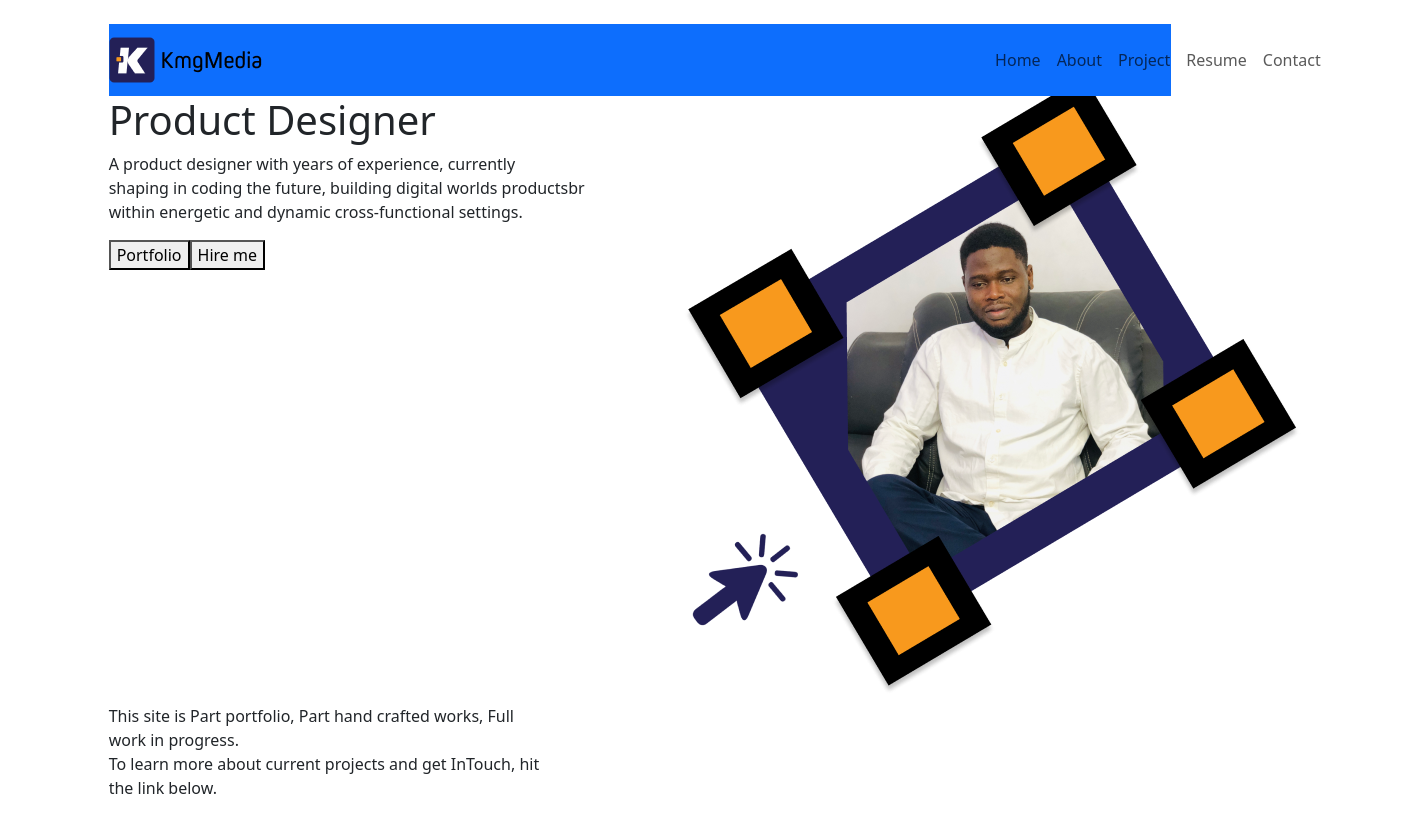
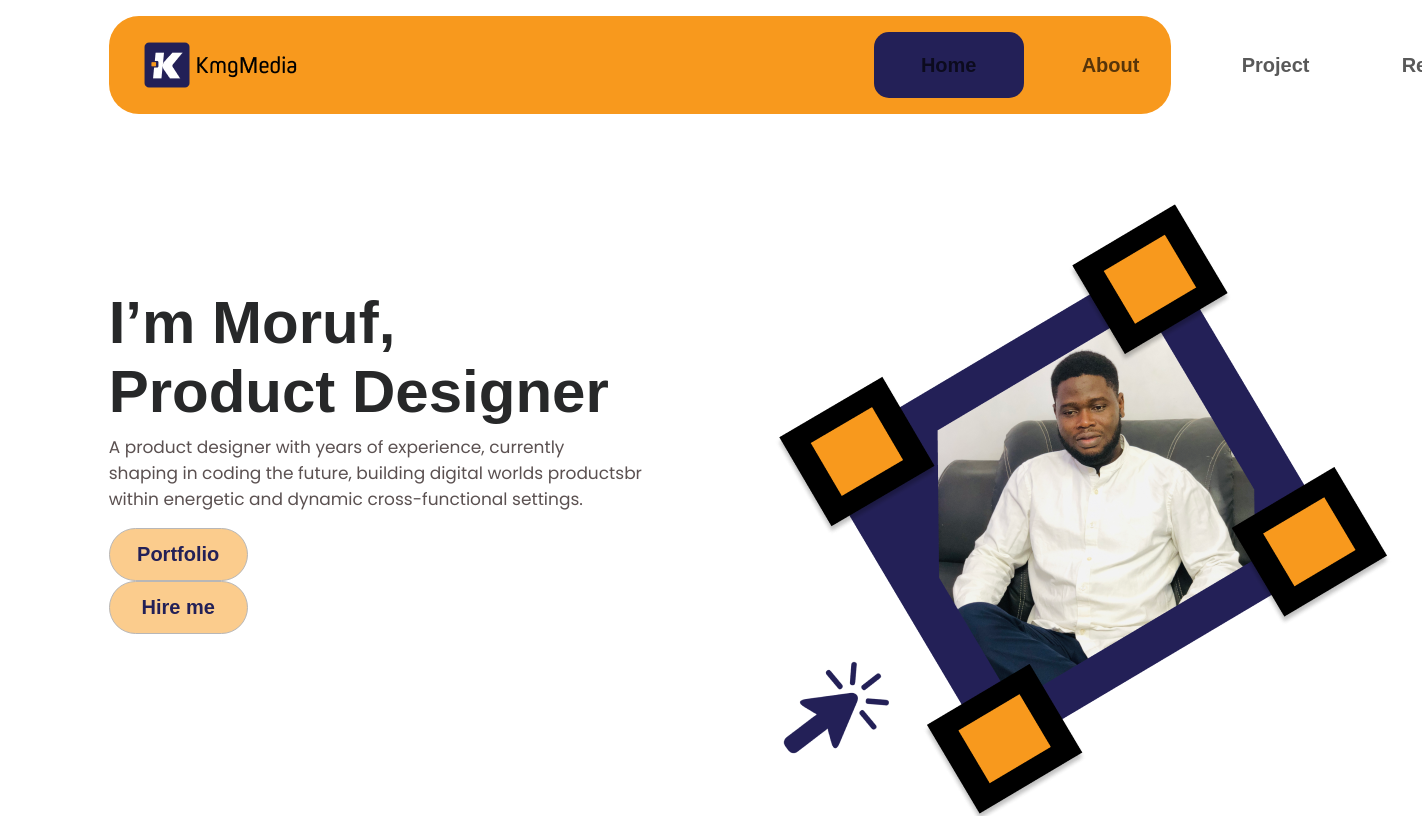
Before and after one commit to kmgmedia/build-cv-with-react-js-app, a React (Create React App) app: page / in a window 1280 px wide. Shown: the top 816 px of the page, 1422 px wide, since content can reach past the window. Built offline with nearby package versions, Linux system fonts and the light colour scheme.

Commit message:
Components

```diff
--- a/package.json
+++ b/package.json
@@ -20,6 +20,8 @@
     "react-router-dom": "^6.21.0",
     "react-scripts": "5.0.1",
     "sass": "^1.69.5",
+    "typewriter": "^9.1.0",
+    "typewriter-effect": "^2.21.0",
     "web-vitals": "^2.1.4"
   },
   "scripts": {
--- a/src/Components/Footer/Footer.jsx
+++ b/src/Components/Footer/Footer.jsx
@@ -5,9 +5,9 @@
 const Footer = () => {
     return (
     <>
-    <div className="row bg-primary text-white p-5">
-    <div class="col-sm-12 col-md-12 col-lg-2"></div>
-            <div class="col-sm-12 col-md-12 col-lg-8">
+    <div className="row footers">
+    <div class="col-sm-12 col-md-12 col-lg-1"></div>
+            <div class="col-sm-12 col-md-12 col-lg-10">
                 <div className="row">
                     <div class="col-sm-12 col-md-12 col-lg-5">
                         <h3>MORUF ADEBOLA</h3>
@@ -15,7 +15,7 @@
                     A product designer with years of experience, currently
                     shaping in coding the future, building digital worlds
                     products within energetic and dynamic cross-functional
-                    settings
+                    settings.
                     </p>
                     <p>
                     Copyright© 2023 Moruf Adebola, All Rights reserved.
@@ -23,7 +23,7 @@
                     </div>
                     <div class="col-sm-12 col-md-12 col-lg-1"></div>
 
-                    <div class="col-sm-12 col-md-12 col-lg-4">
+                    <div class="col-sm-12 col-md-12 col-lg-3">
                     <h5>Contact</h5>
                     <p>+234 915 096 2867</p>
                     <p>morufbadebola@gmail.com</p>
@@ -32,15 +32,19 @@
                     <div class="col-sm-12 col-md-12 col-lg-1"></div>
 
                     <div class="col-sm-12 col-md-12 col-lg-1">
+                    <div>
                     <h5>Social</h5>
+                    <div className='all-social-icons'>
                     <p><FaLinkedin/>LinkedIn</p>
                     <p><FaBehance/>Behance</p>
                     <p><FaGithub/>GitHub</p>
                     </div>
+                    </div>
+                    </div>
                     <div class="col-sm-12 col-md-12 col-lg-1"></div>
                 </div>
                 </div>
-        <div class="col-sm-12 col-md-12 col-lg-2"></div>
+        <div class="col-sm-12 col-md-12 col-lg-1"></div>
 
         </div>
 
--- a/src/Components/Footer/footer.scss
+++ b/src/Components/Footer/footer.scss
@@ -0,0 +1,19 @@
+@import url('https://fonts.googleapis.com/css2?family=Poppins:wght@200;300;400;500;600;700;800;900&display=swap');
+
+@font-face {
+    font-family: poppins, Arial Helvetica sans-serif sans-serif sans-serif, ;
+    src: url();
+}
+
+@font-face {
+    font-family: ('https://fonts.googleapis.com/css2?family=Poppins:wght@200;300;400;500;600;700;800;900&display=swap');
+    src: url('https://fonts.googleapis.com/css2?family=Poppins:wght@200;300;400;500;600;700;800;900&display=swap');
+}
+
+
+.footers {
+    background-color:#232057;
+    color: #FFFFFF;
+    height: 348px;
+    padding: 89px 181px;
+}
--- a/src/Components/Landingpage/Hero.jsx
+++ b/src/Components/Landingpage/Hero.jsx
@@ -6,23 +6,23 @@
 const Hero = () => {
     return (
         <>
-        <div className="row pt-5">
+        <div className="row">
         <div class="col-sm-12 col-md-12 col-lg-1"></div>
         <div class="col-sm-12 col-md-12 col-lg-10">
             <div class="row">
-                <div class="col-sm-12 col-md-12 col-lg-6">
+                <div class="col-sm-12 col-md-12 col-lg-7">
                     <div className='hero-text'>
-                        <h1>I’m Moruf Adebola, <br /> Product Designer</h1>
+                        <h1>I’m Moruf, <br/> Product Designer</h1>
                     </div>
-                    <div>
-                        <p>A product designer with years of experience, currently <br />
-                        shaping in coding the future, building digital worlds productsbr <br />
+                    <div className='hero-p'>
+                        <p>A product designer with years of experience, currently <br/>
+                        shaping in coding the future, building digital worlds productsbr <br/>
                             within energetic and dynamic cross-functional settings.
                         </p>
                     </div>
                     <div className='st-btn'>
-                    <button>Portfolio</button>
-                    <button>Hire me</button>
+                    <button className='portfolio'>Portfolio</button>
+                    <button className='hireme'>Hire me</button>
                     </div>
                 </div>
                 <div class="col-sm-12 col-md-12 col-lg-5">
--- a/src/Components/Landingpage/hero.scss
+++ b/src/Components/Landingpage/hero.scss
@@ -0,0 +1,55 @@
+@import url('https://fonts.googleapis.com/css2?family=Poppins:wght@200;300;400;500;600;700;800;900&display=swap');
+
+@font-face {
+    font-family: poppins, Arial Helvetica sans-serif sans-serif sans-serif, ;
+    src: url();
+}
+
+@font-face {
+    font-family: ('https://fonts.googleapis.com/css2?family=Poppins:wght@200;300;400;500;600;700;800;900&display=swap');
+    src: url('https://fonts.googleapis.com/css2?family=Poppins:wght@200;300;400;500;600;700;800;900&display=swap');
+}
+
+.hero-text h1 {
+    padding-top: 18rem;
+    color: #272829;
+    font-family: Arial, Helvetica, sans-serif;
+    font-size: 60px;
+    font-style: normal;
+    font-weight: 600;
+    line-height: normal;
+}
+
+.hero-p {
+        color: var(--grey-500, #5B5151);
+    font-family: Poppins;
+    font-size: 17px;
+    font-style: normal;
+    font-weight: 400;
+    line-height: normal;
+}
+
+
+.hero-image img{
+    padding-top: 11rem;
+}
+
+
+
+.portfolio, .hireme  {
+    color: #232057;
+    background: rgba(248, 153, 29, 0.50);
+    font-family: Arial, Helvetica, sans-serif;
+    font-size: 20px;
+    font-style: normal;
+    font-weight: 600;
+    line-height: normal;
+    border-radius: 30px;
+    border: 1px solid #B8B7B7;
+    display: flex;
+    width: 139px;
+    padding: 14px 30px;
+    justify-content: center;
+    align-items: center;
+    gap: 6px;
+}
--- a/src/Components/Navigation/Navbar.jsx
+++ b/src/Components/Navigation/Navbar.jsx
@@ -5,10 +5,10 @@
 const Navbar = () => {
     return (
 
-        <div className="row fixed-top pt-4">
+        <div className="row fixed-top pt-3">
                 <div class="col-sm-12 col-md-12 col-lg-1"></div>
                 <div class="col-sm-12 col-md-12 col-lg-10">
-        <div className='bg-primary'>
+        <div className='bg-all'>
             <div className="collapse navbar-collapse" id="navbarSupportedContent">
                 <ul className="navbar-nav ml-auto">
                     <li className="nav-item active">
@@ -28,28 +28,28 @@
                     </li>
                 </ul>
                 </div>
-        <nav className="navbar navbar-expand-lg navbar-light">
+        <nav className="navbar navbar-expand-lg ">
             <a className="navbar-brand" href="#"><img src={Logo} alt="" /></a>
                 <button className="navbar-toggler" type="button" data-toggle="collapse" data-target="#navbarSupportedContent" aria-controls="navbarSupportedContent" aria-expanded="false" aria-label="Toggle navigation">
                 <span className="navbar-toggler-icon"></span>
                 </button>
 
-                <div class="col-sm-12 col-md-12 col-lg-8"></div>
+                <div class="col-sm-12 col-md-12 col-lg-7"></div>
                 <div className="collapse navbar-collapse" id="navbarSupportedContent">
                 <ul className="navbar-nav ml-auto">
                     <li className="nav-item active">
-                    <a className="nav-link" href="#">Home <span className="sr-only"></span></a>
+                    <a className="nav-link home" href="#">Home <span className="sr-only"></span></a>
                     </li>
-                    <li className="nav-item">
-                    <a className="nav-link" href="#">About</a>
+                    <li className="nav-item-1">
+                    <a className="nav-link about" href="#">About</a>
                     </li>
-                    <li className="nav-item">
+                    <li className="nav-item-1">
                     <a className="nav-link" href="#">Project</a>
                     </li>
-                    <li className="nav-item">
+                    <li className="nav-item-1">
                     <a className="nav-link" href="#">Resume</a>
                     </li>
-                    <li className="nav-item">
+                    <li className="nav-item-1">
                     <a className="nav-link" href="#">Contact</a>
                     </li>
                 </ul>
--- a/src/Components/Navigation/navbar.scss
+++ b/src/Components/Navigation/navbar.scss
@@ -0,0 +1,62 @@
+@import url('https://fonts.googleapis.com/css2?family=Poppins:wght@200;300;400;500;600;700;800;900&display=swap');
+
+@font-face {
+    font-family: poppins, Arial Helvetica sans-serif sans-serif sans-serif, ;
+    src: url();
+}
+
+@font-face {
+    font-family: ('https://fonts.googleapis.com/css2?family=Poppins:wght@200;300;400;500;600;700;800;900&display=swap');
+    src: url('https://fonts.googleapis.com/css2?family=Poppins:wght@200;300;400;500;600;700;800;900&display=swap');
+}
+
+
+
+.bg-all{
+    display: flex;
+    padding: 0px 35px;
+    flex-direction: column;
+    align-items: flex-start;
+    gap: 10px;
+    border-radius: 30px;
+    background: #F8991D;
+}
+
+.navbar {
+    display: flex;
+    align-items: center;
+}
+
+.navbar-nav {
+    display: flex;
+    align-items: center;
+    gap: 10px
+}
+
+.nav-item {
+    display: flex;
+    width: 150px;
+    padding: 10px 40px;
+    justify-content: center;
+    font-size: 20px;
+    font-family: Arial, Helvetica, sans-serif;
+    font-weight: 600;
+    align-items: center;
+    gap: 10px;
+    border-radius: 15px;
+    background: #232057;
+
+}
+
+.nav-item-1 {
+    color: #232057;
+    display: flex;
+    font-size: 20px;
+    font-family: Arial, Helvetica, sans-serif;
+    font-weight: 600;
+    font-style: normal;
+    width: 150px;
+    padding: 18px 40px;
+    align-items: center;
+    gap: 10px;
+}
```
Also changed, not shown: 1 other file (tests, documents, lock files or other folders).
